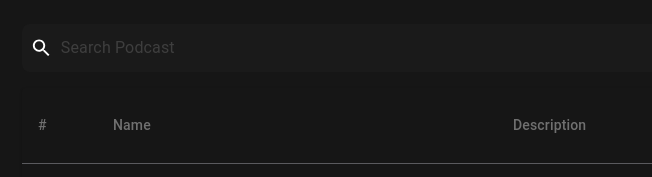
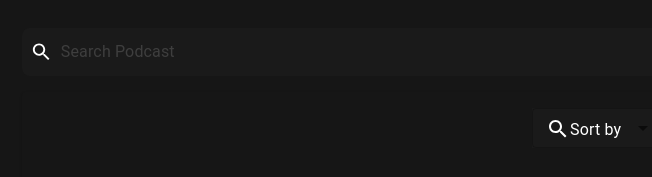
Before and after one commit to Liouch/itunes-podcast-player, a React (Create React App) app: page /search in a window 1280 px wide. Shown: the top 177 px of the page, without its empty margins (298-950 px from the left). Built offline with nearby package versions, Linux system fonts and the light colour scheme; grey boxes are pictures that could not be loaded.

Commit message:
feat: [1.3.5] Create sort table component and implement the logic to sort the results by the the heading tables

```diff
--- a/src/domain/repositories/PodcastRepository.ts
+++ b/src/domain/repositories/PodcastRepository.ts
@@ -3,4 +3,8 @@ import { Podcast } from '../models/Podcast';
 export interface PodcastRepository {
   getPodcastList: (param: string) => Promise<Podcast[]>;
   getPodcastColection: (id: string) => Promise<Podcast[]>;
+  getPodcastListSorted: (
+    podcast: Podcast[],
+    sortField: keyof Podcast | null
+  ) => Podcast[];
 }
--- a/src/domain/services/PodcastService.ts
+++ b/src/domain/services/PodcastService.ts
@@ -9,4 +9,7 @@ export const podcastService = (
   getPodcastColection: (id) => {
     return repository.getPodcastColection(id);
   },
+  getPodcastListSorted: (podcast, sortField) => {
+    return repository.getPodcastListSorted(podcast, sortField);
+  },
 });
--- a/src/infrastructure/repositories/podcastRepository.ts
+++ b/src/infrastructure/repositories/podcastRepository.ts
@@ -40,6 +40,17 @@ export const podcastRepository = (): PodcastRepository => ({
     }
   },
 
+  getPodcastListSorted: (
+    podcasts: Podcast[],
+    sortField: keyof Podcast | null
+  ) => {
+    return sortField !== null
+      ? [...podcasts].sort((a: Podcast, b: Podcast) =>
+          a[sortField]! > b[sortField]! ? 1 : -1
+        )
+      : podcasts;
+  },
+
   getPodcastColection: async (id) => {
     try {
       const response = await fetch(
--- a/src/infrastructure/views/App.tsx
+++ b/src/infrastructure/views/App.tsx
@@ -8,7 +8,7 @@ function App() {
     // Add StyledEngineProvider to avoid MUI styles to override TailWindCSS
     <StyledEngineProvider injectFirst>
       <main className='min-w-screen min-h-screen flex flex-col items-center'>
-        <div className='w-4/5 md:w-2/4 flex flex-col items-center mt-6'>
+        <div className='w-4/5 md:w-2/4 flex flex-col items-center mt-7'>
           <Outlet />
         </div>
         <PodCastPlayer />
--- a/src/infrastructure/views/components/TableResults/TableResults.tsx
+++ b/src/infrastructure/views/components/TableResults/TableResults.tsx
@@ -1,4 +1,4 @@
-import * as React from 'react';
+import { useMemo, useState } from 'react';
 import Table from '@mui/material/Table';
 import TableBody from '@mui/material/TableBody';
 import TableCell from '@mui/material/TableCell';
@@ -11,24 +11,65 @@ import PlayPauseButton from '../PlayPauseButton';
 import PodcastSummary from '../PodcastSummary';
 import PodcastDescription from '../PodcastDescription';
 import PodcastRelease from '../PodcastRelease';
+import TableSort from './TableSort';
+import { podcastService } from '../../../../domain/services/PodcastService';
+import { podcastRepository } from '../../../repositories/podcastRepository';
 
 type Props = {
-  podcasts?: Podcast[];
+  podcasts: Podcast[];
   headings: keyof TableHeadings;
 };
+export type TableHeading = {
+  headingTitle: string;
+  sortable: boolean;
+  fieldToSort?: keyof Podcast;
+};
 type TableHeadings = {
-  podcastSearch: string[];
-  podcastCollection: string[];
+  podcastSearch: TableHeading[];
+  podcastCollection: TableHeading[];
 };
 
-const tableHeadings = {
-  podcastSearch: ['#', 'Name', 'Description', 'Released'],
-  podcastCollection: ['#', 'Title', 'Topic', 'Released', 'time'],
+const tableHeadings: TableHeadings = {
+  podcastSearch: [
+    { headingTitle: '#', sortable: false },
+    { headingTitle: 'Name', sortable: true, fieldToSort: 'trackName' },
+    {
+      headingTitle: 'Description',
+      sortable: true,
+      fieldToSort: 'longDescription',
+    },
+    { headingTitle: 'Released', sortable: true, fieldToSort: 'releaseDate' },
+  ],
+  podcastCollection: [
+    { headingTitle: '#', sortable: false, fieldToSort: 'releaseDate' },
+    { headingTitle: 'Title', sortable: true, fieldToSort: 'trackName' },
+    // TODO: Check this field as we currently do not map time when we get the data
+    { headingTitle: 'Topic', sortable: true, fieldToSort: 'longDescription' },
+    { headingTitle: 'Released', sortable: true, fieldToSort: 'releaseDate' },
+    // TODO: Check this field as we currently do not map time when we get the data
+    { headingTitle: 'time', sortable: true, fieldToSort: 'releaseDate' },
+  ],
 };
 
 const TableResults = ({ podcasts, headings }: Props) => {
+  const [sortField, setSortField] = useState<keyof Podcast | null>(null);
+
+  const onSort = (field: keyof Podcast) => {
+    setSortField(field);
+  };
+
+  const sortedPodcasts: Podcast[] = useMemo(() => {
+    return podcastService(podcastRepository()).getPodcastListSorted(
+      podcasts,
+      sortField
+    );
+  }, [podcasts, sortField]);
+
   return (
-    <TableContainer component={Paper}>
+    <TableContainer component={Paper} className='bg-[var(--bg-color)]'>
+      <div className='flex justify-end mt-4 pr-0'>
+        <TableSort sortFields={tableHeadings[headings]} onSort={onSort} />
+      </div>
       <Table
         sx={{
           minWidth: 650,
@@ -42,17 +83,18 @@ const TableResults = ({ podcasts, headings }: Props) => {
           },
         }}
         aria-label='simple table'
-        className='bg-[var(--bg-color)]'
       >
         <TableHead>
           <TableRow>
             {tableHeadings[headings].map((heading) => (
-              <TableCell key={heading}>{heading}</TableCell>
+              <TableCell key={heading.headingTitle}>
+                {heading.headingTitle}
+              </TableCell>
             ))}
           </TableRow>
         </TableHead>
         <TableBody>
-          {podcasts?.map((podcast) => (
+          {sortedPodcasts.map((podcast) => (
             <TableRow
               key={podcast.trackId}
               sx={{ '&:last-child td, &:last-child th': { border: 0 } }}
--- /dev/null
+++ b/src/infrastructure/views/components/TableResults/TableSort.tsx
@@ -0,0 +1,57 @@
+import InputLabel from '@mui/material/InputLabel';
+import MenuItem from '@mui/material/MenuItem';
+import FormControl from '@mui/material/FormControl';
+import Select, { SelectChangeEvent } from '@mui/material/Select';
+import SearchIcon from '@mui/icons-material/Search';
+import { useState } from 'react';
+import { Podcast } from '../../../../domain/models/Podcast';
+import { TableHeading } from './TableResults';
+
+type Props = {
+  sortFields: TableHeading[];
+  onSort: (param: keyof Podcast) => void;
+};
+const TableSort = ({ sortFields, onSort }: Props) => {
+  const [sortField, setSortField] = useState<string>('');
+
+  const filteredSortableFields = sortFields.filter((field) => field.sortable);
+
+  const onSelectChange = (e: SelectChangeEvent) => {
+    setSortField(e.target.value);
+    onSort(e.target.value as keyof Podcast);
+  };
+
+  return (
+    <FormControl
+      sx={{ minWidth: 130 }}
+      size='small'
+      className='bg-[var(--bg-color-lighter)] text-white'
+    >
+      <InputLabel id='demo-select-small-label' className='text-white'>
+        <span className='flex items-center'>
+          <SearchIcon />
+          <span>Sort by</span>
+        </span>
+      </InputLabel>
+      <Select
+        labelId='demo-select-small-label'
+        id='demo-select-small'
+        value={sortField}
+        label='Sort by'
+        onChange={onSelectChange}
+        className='text-white'
+      >
+        <MenuItem value=''>
+          <em>None</em>
+        </MenuItem>
+        {filteredSortableFields.map((field) => (
+          <MenuItem value={field.fieldToSort} key={field.headingTitle}>
+            {field.headingTitle}
+          </MenuItem>
+        ))}
+      </Select>
+    </FormControl>
+  );
+};
+
+export default TableSort;
```
